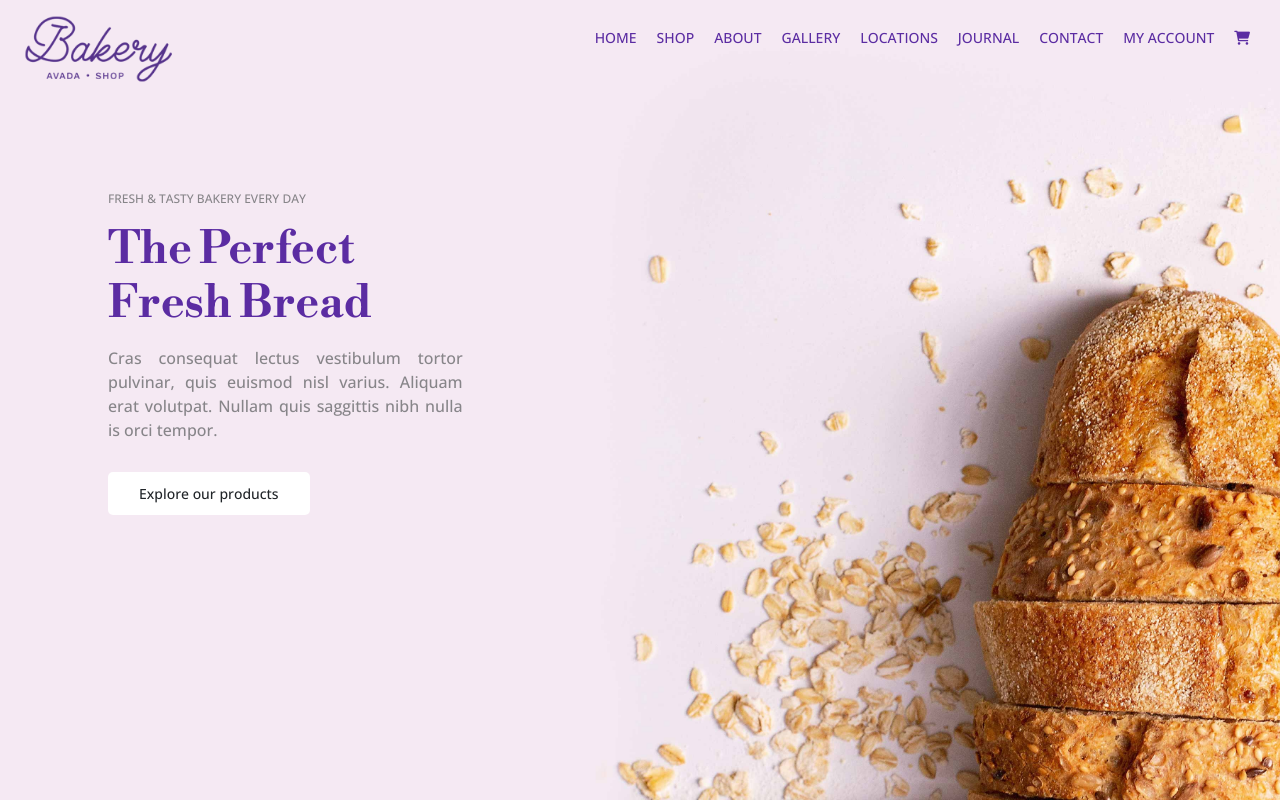
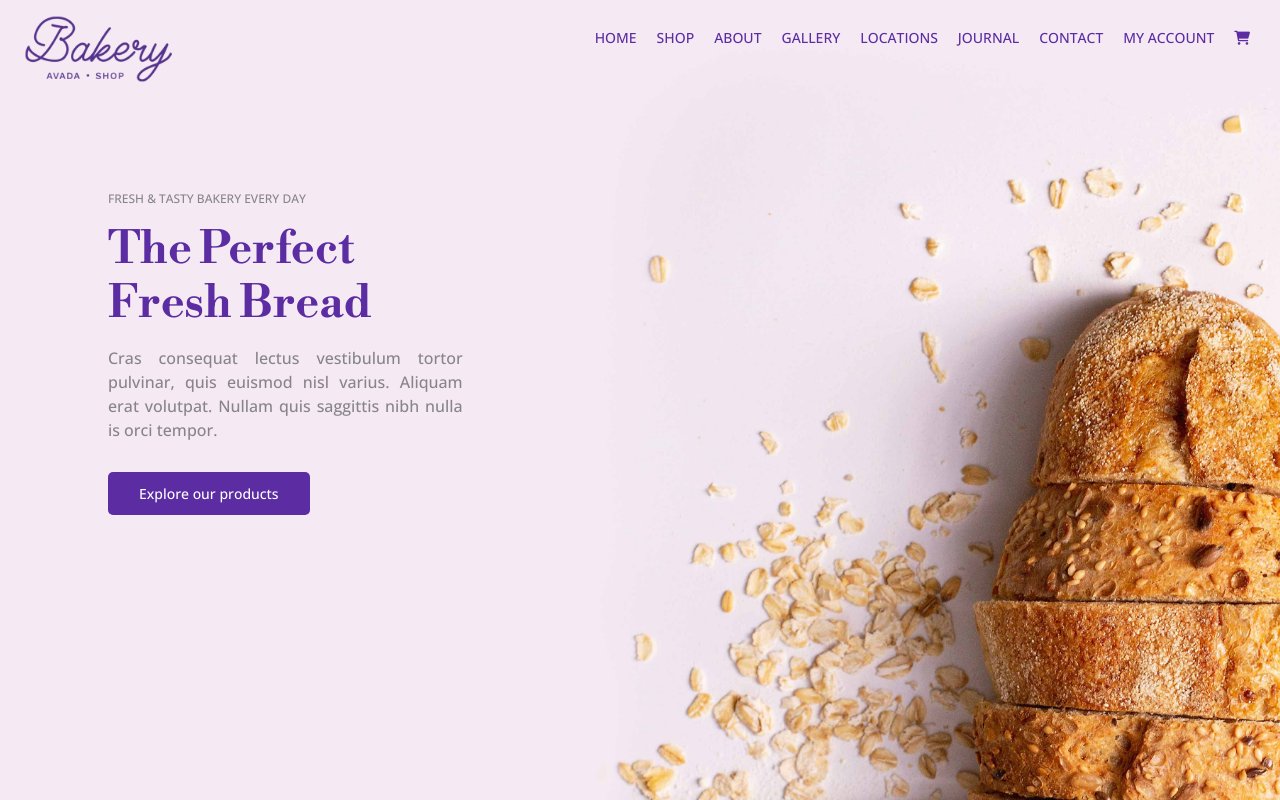
Before and after one commit to fds909/proj-html-vuejs, a Vue app: page / in a window 1280 px wide. In both pictures the pointer is over the link "Explore our products". Shown: the top 800 px of the page. Built offline with nearby package versions, Linux system fonts and the light colour scheme.

Commit message:
corretto hover su button bianco

```diff
--- a/src/App.vue
+++ b/src/App.vue
@@ -98,7 +98,7 @@ export default {
     color: $white;
   }
 
-  .bnt-white:hover {
+  .btn-white:hover {
     background-color: $daisy-bush;
     color: $white;
   }
```
